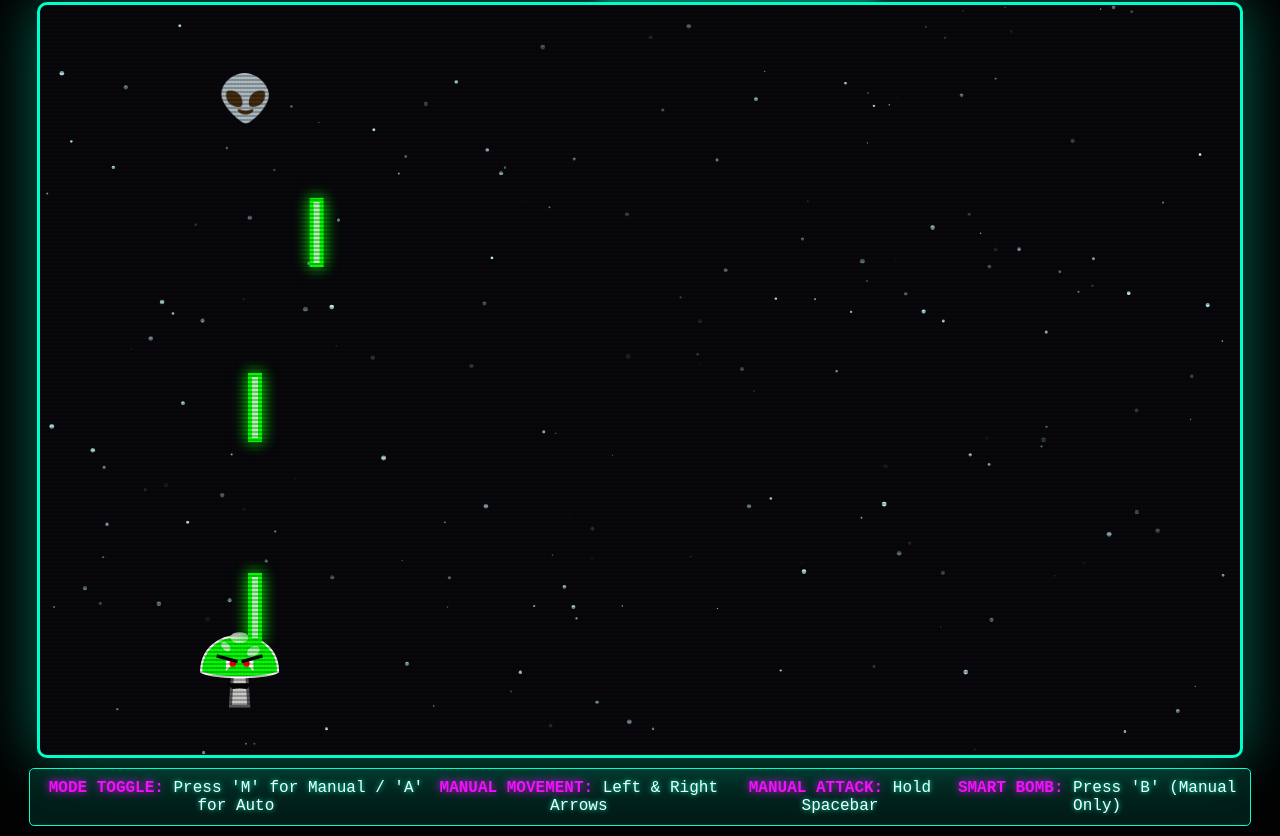
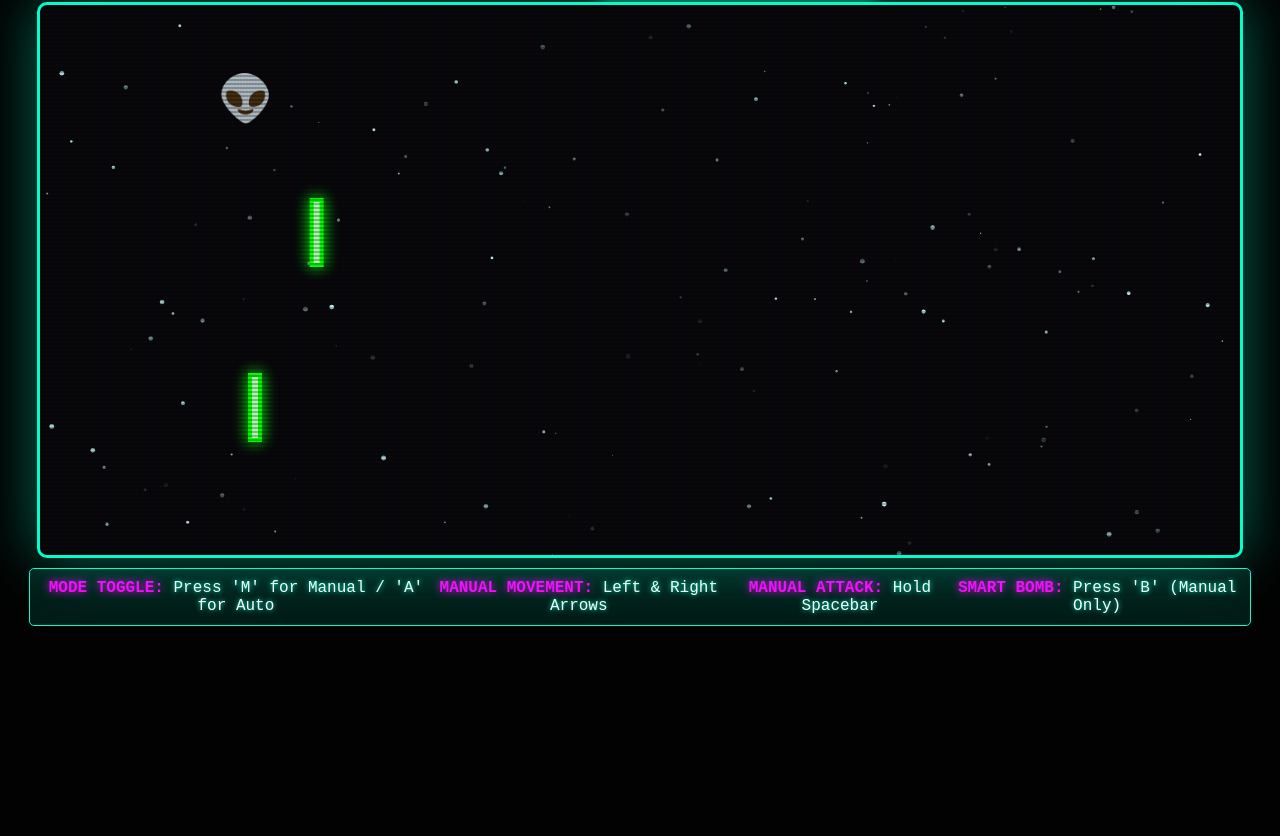
Before and after one commit to arkaduush-code/shroom-protector, a plain HTML site: page index.html in a window 1280 px wide. Shown: the part 91-927 px from the top of the page. After the commit the page ends 800 px from the top, so only its background shows below. Drawn offline with Linux system fonts and the light colour scheme.

Commit message:
Update index.html

```diff
--- a/index.html
+++ b/index.html
@@ -15,7 +15,7 @@
         #hpFill { height: 100%; width: 100%; background: #00ff00; transition: width 0.2s, background-color 0.2s; box-shadow: 0px 0px 10px #00ff00; }
         .hp-text { position: absolute; top: 2px; left: 0; width: 100%; text-align: center; color: white; font-size: 16px; text-shadow: 1px 1px 2px black; z-index: 2; }
 
-        .game-wrapper { position: relative; width: 1200px; height: 750px; margin: 0 auto; border: 3px solid #00ffcc; border-radius: 10px; box-shadow: 0px 0px 60px rgba(0, 255, 204, 0.4); overflow: hidden; background-color: #050508; }
+        .game-wrapper { position: relative; width: 1200px; height: 550px; margin: 0 auto; border: 3px solid #00ffcc; border-radius: 10px; box-shadow: 0px 0px 60px rgba(0, 255, 204, 0.4); overflow: hidden; background-color: #050508; }
         canvas { display: block; }
         .scanlines { position: absolute; top: 0; left: 0; width: 100%; height: 100%; background: linear-gradient(rgba(18, 16, 16, 0) 50%, rgba(0, 0, 0, 0.25) 50%), linear-gradient(90deg, rgba(255, 0, 0, 0.06), rgba(0, 255, 0, 0.02), rgba(0, 0, 255, 0.06)); background-size: 100% 4px, 3px 100%; pointer-events: none; z-index: 10; }
 
```
